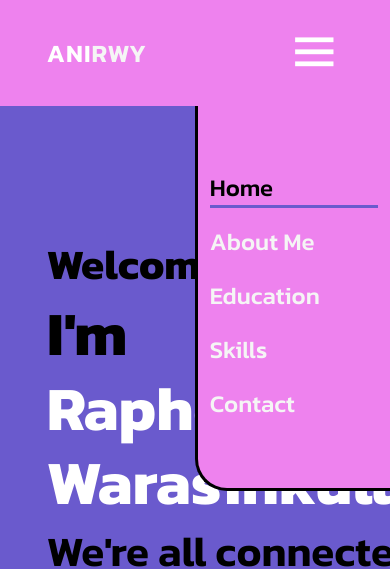
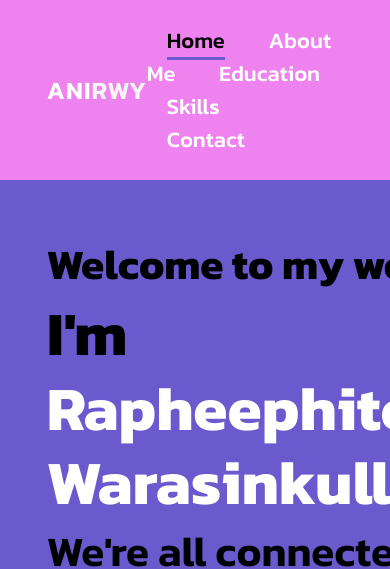
Before and after one commit to yuminnini/anirwy_Portfolio, a plain HTML site: page index.html in a window 390 px wide. Shown: the top 569 px of the page. Drawn offline with nearby package versions, Linux system fonts and the light colour scheme.

Commit message:
Add files via upload

```diff
--- a/index.html
+++ b/index.html
@@ -13,8 +13,6 @@
     <header class="header">
 
         <a href="#home" class="logo"><span>ANI</span>RWY</a>
-
-        <i class='bx bx-menu' id="menu-icon"></i>
 
         <nav class="navbar">
             <a href="#home">Home</a>
--- a/style.css
+++ b/style.css
@@ -497,31 +497,3 @@ i{
     font-size: 4rem;
     color: white;
 }
-
-@media(max-width:895px){
-    #menu-icon{
-        display: block;
-    }
-    .navbar{
-        position: absolute;
-        top: 100%;
-        right: 0;
-        width: 50%;
-        padding: 3rem 3%;
-        background: violet;
-        backdrop-filter: blur(20px);
-        border-bottom-left-radius: 2rem;
-        border-left: 3px solid black;
-        border-bottom: 3px solid black;
-
-    }
-    .navbar.active{
-        display: block;
-    }
-    .navbar a{
-        display: block;
-        font-size: 1.5rem;
-        margin: 1rem 0;
-        color: whitesmoke;
-    }
-}
```
Also changed, not shown: script.js (line endings or trailing spaces).
